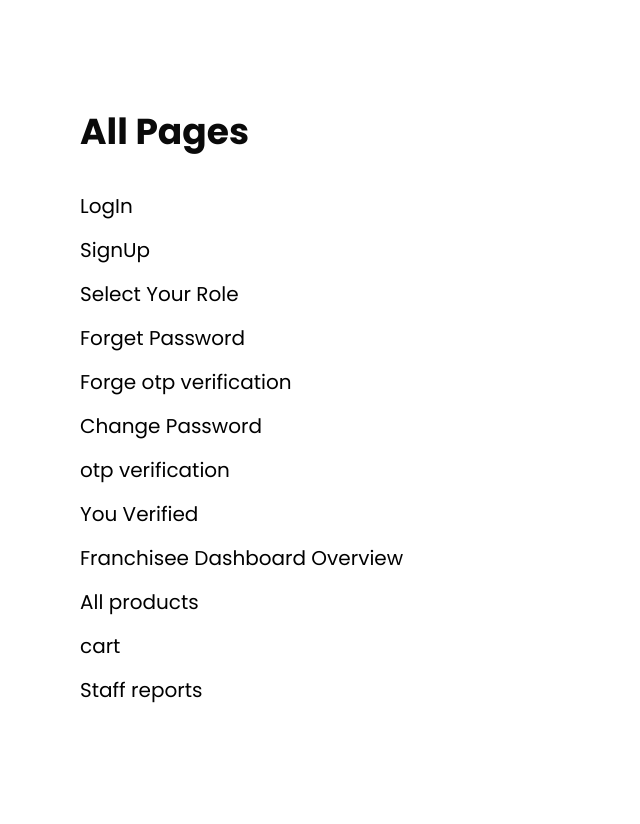
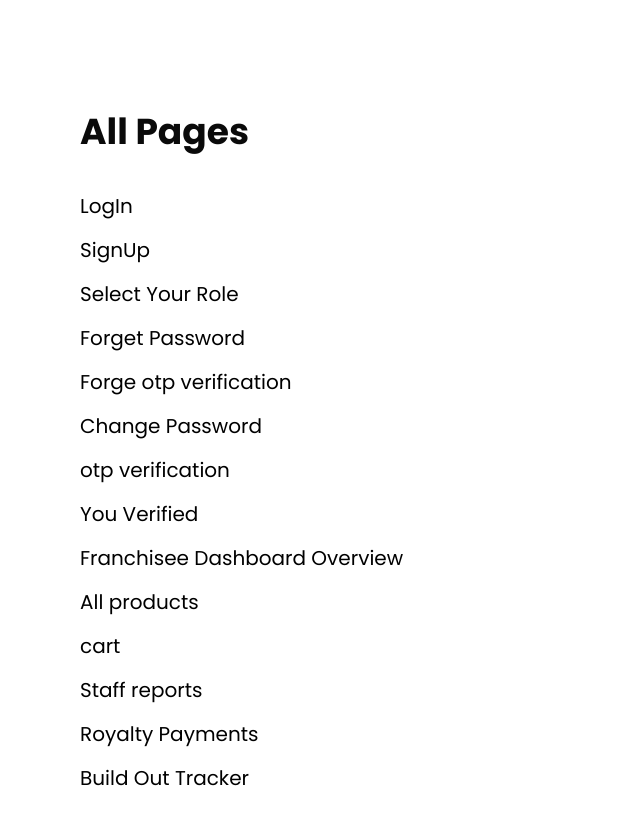
Before and after one commit to Webgenius0/jesus-react-frontend, a React (Vite) app: page /all-pages in a window 1280 px wide. Shown: the top 824 px of the page, without its empty margins (0-640 px from the left). Built offline with nearby package versions, Linux system fonts and the light colour scheme.

Commit message:
all pages add

```diff
--- a/src/Pages/AllPages.jsx
+++ b/src/Pages/AllPages.jsx
@@ -50,6 +50,14 @@ const AllPages = () => {
       link: "/franchisee-dashboard/staff-reports",
       element: "Staff reports",
     },
+    {
+      link: "/franchisee-dashboard/royalty-payments",
+      element: "Royalty Payments",
+    },
+    {
+      link: "/franchisee-dashboard/build-out-tracker",
+      element: "Build Out Tracker",
+    },
   ];
 
   return (
--- a/src/Router/Router.jsx
+++ b/src/Router/Router.jsx
@@ -116,16 +116,16 @@ export const router = createBrowserRouter([
         element: <StaffReports />,
       },
       {
-        path: "royalty-Payments",
+        path: "royalty-payments",
         element: <RoyaltyPayments />,
       },
       {
         path: "build-out-tracker",
-        element: <BuildOutTracker />,
+        // element: <BuildOutTracker />,
       },
       {
         path: "settings",
-        element: <FranchiseeSettings />,
+        // element: <FranchiseeSettings />,
       },
     ],
   },
--- a/src/Shared/FranchiseeShared/FranchiseeSidebar.jsx
+++ b/src/Shared/FranchiseeShared/FranchiseeSidebar.jsx
@@ -32,7 +32,7 @@ export const NavItems = [
     Icon: StaffReportsSVG,
   },
   {
-    to: "/franchisee-dashboard/royalty-Payments",
+    to: "/franchisee-dashboard/royalty-payments",
     label: "Royalty & Payments",
     Icon: RoyalitySVG,
   },
--- a/src/Shared/FranchiseeShared/FranchiseeTopNavbar.jsx
+++ b/src/Shared/FranchiseeShared/FranchiseeTopNavbar.jsx
@@ -13,7 +13,7 @@ export default function FranchiseeTopNavbar() {
     "/franchisee-dashboard/all-products": "Product Hub",
     "/franchisee-dashboard/cart": "Cart",
     "/franchisee-dashboard/staff-reports": "Staff Reports",
-    "/franchisee-dashboard/royalty-Payments": "Royalty & Payments",
+    "/franchisee-dashboard/royalty-payments": "Royalty & Payments",
     "/franchisee-dashboard/build-out-tracker": "Staff Reports",
   };
 
```
